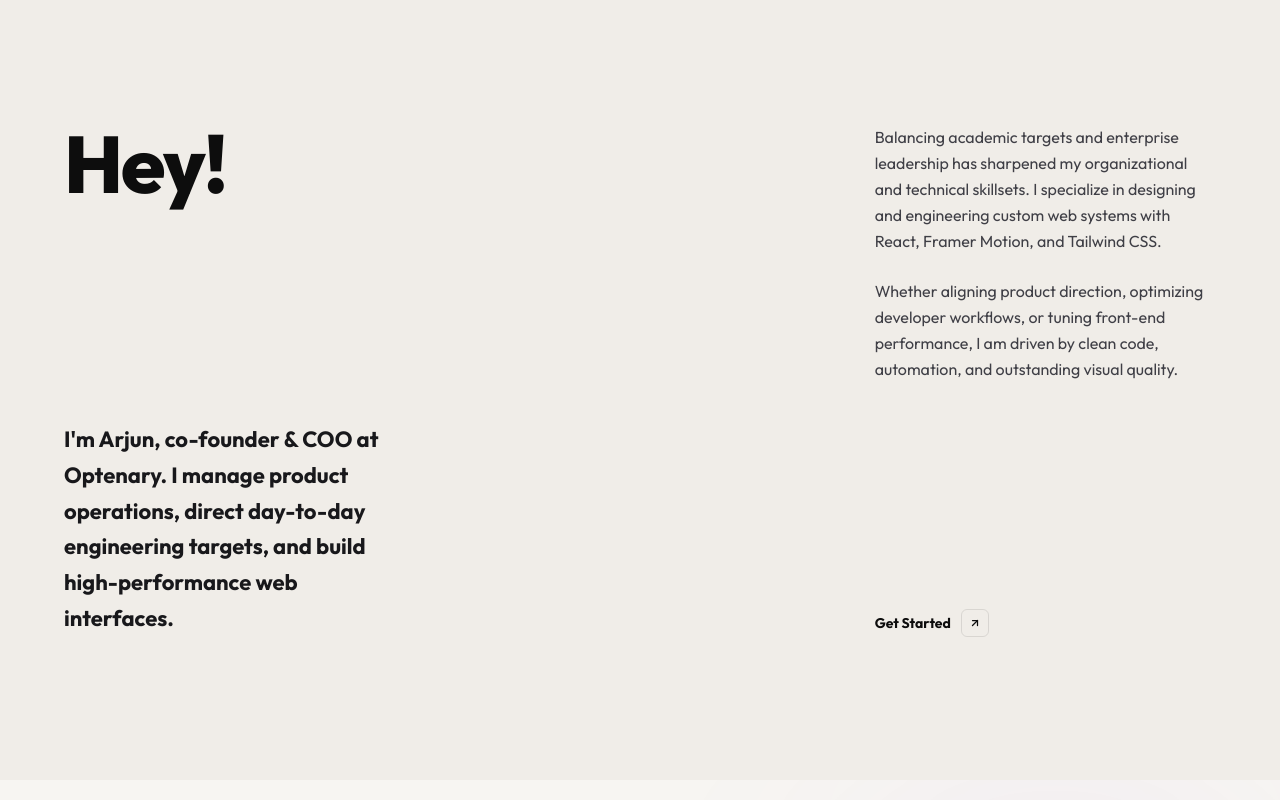
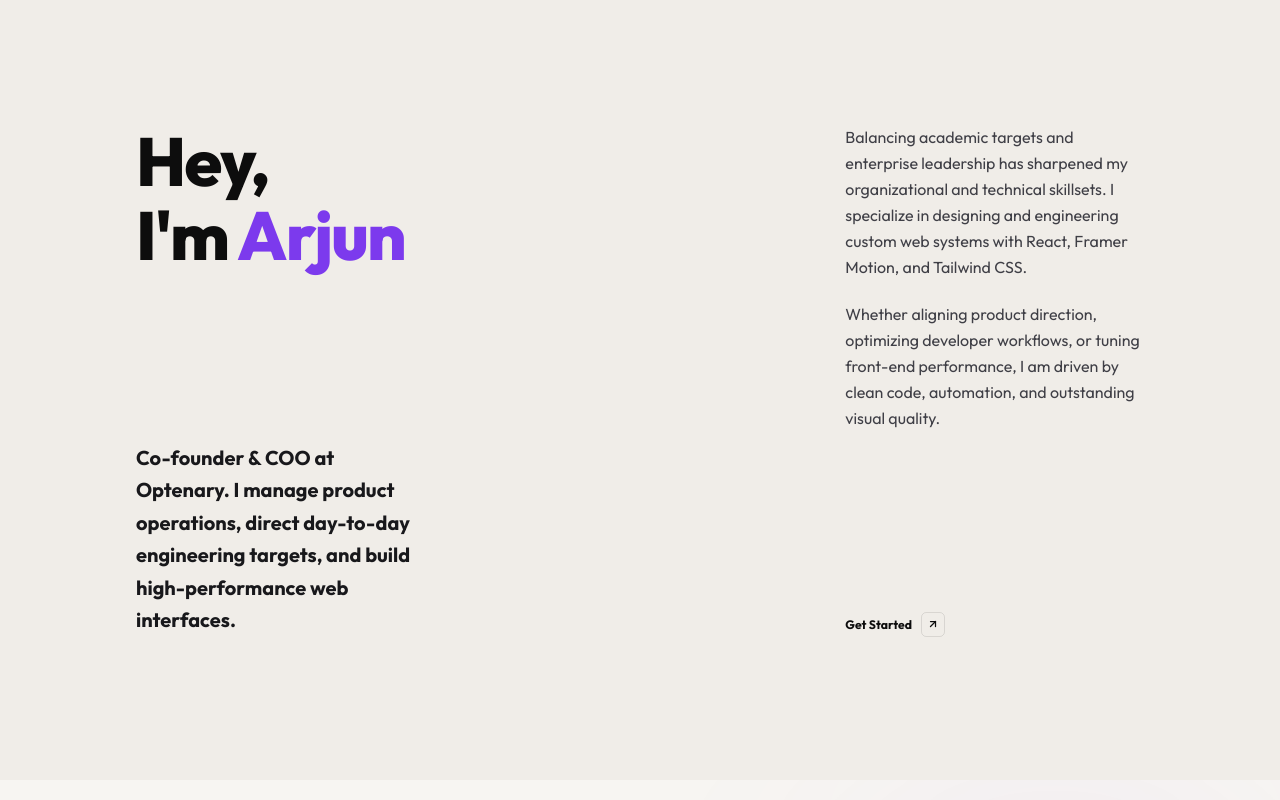
Before and after one commit to arjunparmar03/arjun, a React (Vite) app: page / in a window 1280 px wide. Shown: the part 820-1620 px from the top of the page. Built offline with nearby package versions, Linux system fonts and the light colour scheme; a web font is replaced by a local one.

Commit message:
feat: desktop scaling, screenshot card styling cleanups, and title highlight merge

```diff
--- a/src/components/Hero.jsx
+++ b/src/components/Hero.jsx
@@ -295,15 +295,15 @@ const Hero = () => {
 
         {/* MOBILE INFO SECTION - Single column vertical flow */}
         <div id="about" className="relative w-full bg-[#F0EDE8] px-6 py-14">
-          {/* Hey! heading */}
+          {/* Hey, I'm Arjun heading */}
           <motion.h2
             initial={{ opacity: 0, y: 20 }}
             whileInView={{ opacity: 1, y: 0 }}
             viewport={{ once: true, margin: "-50px" }}
             transition={{ duration: 0.6, ease: "easeOut" }}
-            className="text-[48px] font-extrabold leading-none tracking-tight select-none mb-10"
+            className="text-[48px] font-extrabold leading-[1.15] tracking-tight select-none mb-6"
           >
-            Hey!
+            Hey, I'm <span className="text-purpleAccent">Arjun</span>
           </motion.h2>
 
           {/* Bio paragraph - bold intro */}
@@ -314,7 +314,7 @@ const Hero = () => {
             transition={{ duration: 0.6, delay: 0.1, ease: "easeOut" }}
             className="text-[18px] font-bold text-zinc-900 leading-snug font-sans mb-10"
           >
-            I'm Arjun, co-founder & COO at Optenary. I manage product operations, direct day-to-day engineering targets, and build high-performance web interfaces.
+            Co-founder & COO at Optenary. I manage product operations, direct day-to-day engineering targets, and build high-performance web interfaces.
           </motion.p>
 
           {/* Secondary paragraphs */}
@@ -521,11 +521,11 @@ const Hero = () => {
 
           {/* LEFT COLUMN */}
           <div className="flex flex-col justify-between h-[513px] text-left">
-            <h2 className="text-[80px] font-extrabold leading-none tracking-tight select-none">
-              Hey!
+            <h2 className="text-[68px] font-extrabold leading-[1.1] tracking-tight select-none">
+              Hey,<br />I'm <span className="text-purpleAccent">Arjun</span>
             </h2>
-            <p className="text-[22px] font-bold text-zinc-900 leading-relaxed font-sans pr-4">
-              I'm Arjun, co-founder & COO at Optenary. I manage product operations, direct day-to-day engineering targets, and build high-performance web interfaces.
+            <p className="text-[20px] font-bold text-zinc-900 leading-relaxed font-sans pr-4">
+              Co-founder & COO at Optenary. I manage product operations, direct day-to-day engineering targets, and build high-performance web interfaces.
             </p>
           </div>
 
--- a/src/components/Projects.jsx
+++ b/src/components/Projects.jsx
@@ -100,17 +100,15 @@ const Projects = () => {
                   href={project.live}
                   target="_blank"
                   rel="noreferrer"
-                  whileHover={{ y: -10 }}
+                  whileHover={{ y: -6 }}
                   transition={{ type: "spring", stiffness: 300, damping: 30 }}
-                  className={`p-6 md:p-10 rounded-[28px] overflow-hidden flex items-center justify-center cursor-pointer shadow-[0_10px_40px_rgba(0,0,0,0.02)] border border-zinc-200/50 group aspect-[4/3] w-full ${project.bgColor}`}
+                  className="rounded-2xl overflow-hidden cursor-pointer shadow-[0_12px_30px_rgba(0,0,0,0.06)] border border-zinc-200/60 group w-full block bg-white"
                 >
-                  <div className="w-full h-full rounded-2xl overflow-hidden shadow-2xl relative">
-                    <img
-                      src={project.image}
-                      alt={project.title}
-                      className="w-full h-full object-cover transition-transform duration-700 group-hover:scale-[1.03] select-none pointer-events-none"
-                    />
-                  </div>
+                  <img
+                    src={project.image}
+                    alt={project.title}
+                    className="w-full h-auto transition-transform duration-700 group-hover:scale-[1.02] select-none pointer-events-none"
+                  />
                 </motion.a>
 
                 {/* Project Details (Outside the card mockup) */}
@@ -124,28 +122,6 @@ const Projects = () => {
                     >
                       {project.title}
                     </a>
-
-                    {/* Compact quick links */}
-                    <div className="flex items-center gap-2 shrink-0">
-                      {project.github && (
-                        <a
-                          href={project.github}
-                          target="_blank"
-                          rel="noreferrer"
-                          className="w-9 h-9 rounded-full border border-zinc-200 bg-white hover:bg-zinc-50 flex items-center justify-center text-zinc-500 hover:text-charcoal transition-all shadow-sm"
-                        >
-                          <i className="fa-brands fa-github text-base" />
-                        </a>
-                      )}
-                      <a
-                        href={project.live}
-                        target="_blank"
-                        rel="noreferrer"
-                        className="w-9 h-9 rounded-full border border-zinc-200 bg-white hover:bg-zinc-50 flex items-center justify-center text-zinc-500 hover:text-charcoal transition-all shadow-sm"
-                      >
-                        <i className="fa-solid fa-arrow-up-right text-sm" />
-                      </a>
-                    </div>
                   </div>
 
                   {/* Technology tag */}
--- a/src/index.css
+++ b/src/index.css
@@ -5,6 +5,11 @@
 @layer base {
   html {
     scroll-behavior: auto !important;
+  }
+  @media (min-width: 1024px) {
+    html {
+      font-size: 87.5%; /* Reduces global content scale by 12.5% for laptop/desktop screen widths */
+    }
   }
   html.lenis, html.lenis body {
     height: auto;
```
